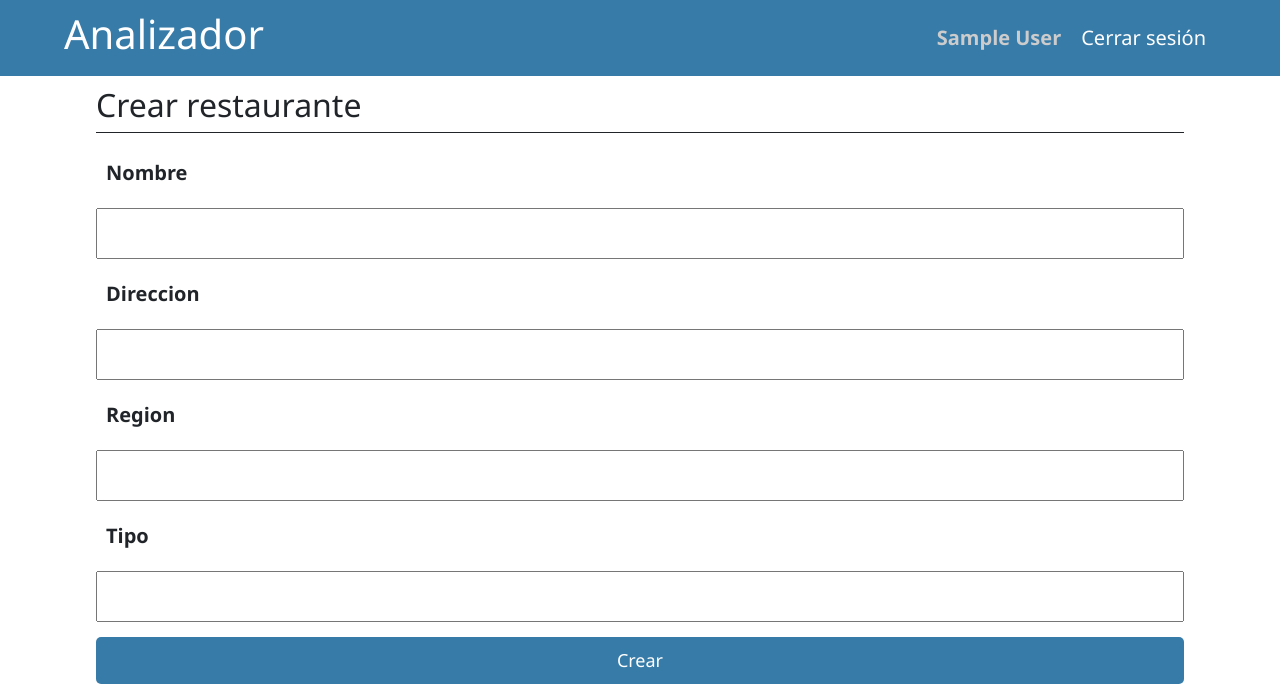
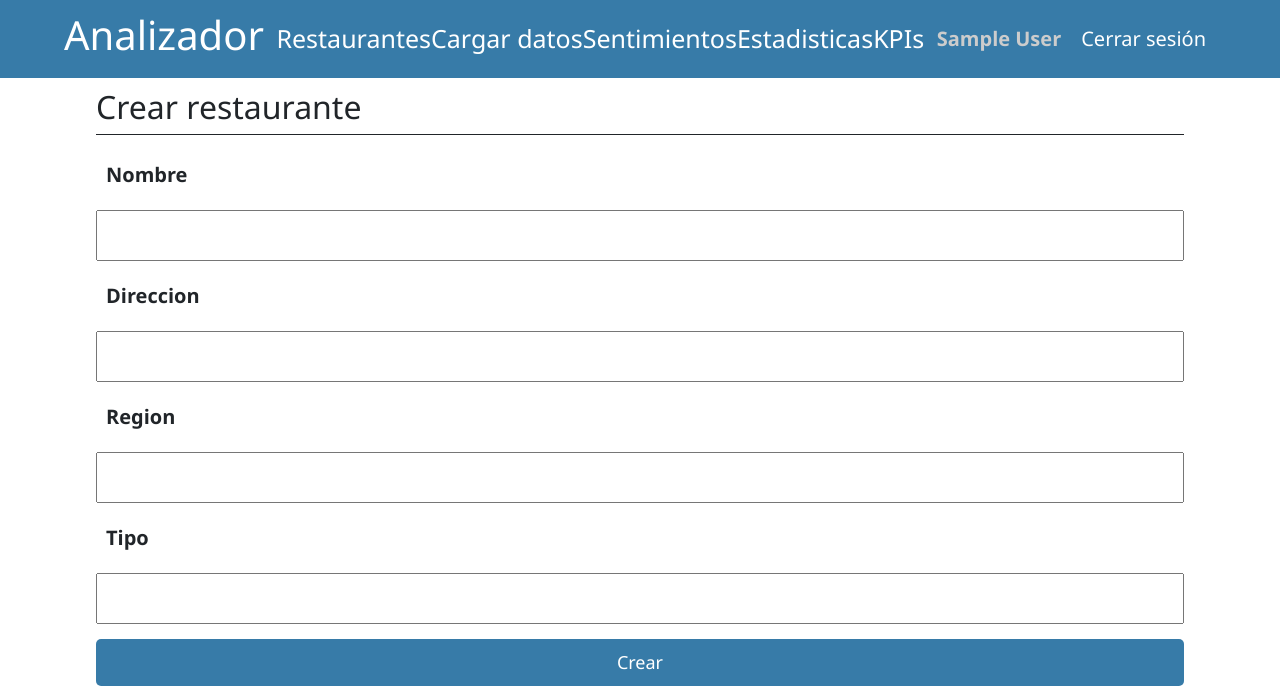
Before and after one commit to OwenLobato/Analizador_de_sentimientos, a Flask app: page /restaurants/create in a window 1280 px wide. Shown: the top 695 px of the page. Run offline with Flask 2, Linux system fonts and the light colour scheme; the visitor is signed in with stand-in values (Sample User, id 1).

Commit message:
Add menu options

```diff
--- a/app/static/css/styles.css
+++ b/app/static/css/styles.css
@@ -27,6 +27,9 @@ body{
     text-decoration: none;
     color: white;
 }
+.nav a:hover{
+    color: black;
+}
 
 .nav nav{
     display: flex;
@@ -37,11 +40,23 @@ body{
     margin: 0 10px;
 }
 
-.nav nav span{
+.nav nav span a{
     margin: 0 10px 0 0;
     color: #ccc;
     text-transform: capitalize;
     font-weight: 600;
+}
+
+.menu{
+    display: flex;
+    align-items: center;
+    justify-content: space-between;
+    min-width: 50%;
+    padding: 10px 0;
+}
+.menu a{
+    font-size: 25px;
+    text-decoration: solid;
 }
 
 /* ---------------- CONTENT ---------------- */
--- a/app/templates/base.html
+++ b/app/templates/base.html
@@ -19,9 +19,18 @@
             <div>
                 <a href="{{ url_for('index') }}"><h1>Analizador</h1></a>
             </div>
+            {% if g.user %}
+                <div class="menu">
+                    <a href="">Restaurantes</a>
+                    <a href="">Cargar datos</a>
+                    <a href="">Sentimientos</a>
+                    <a href="">Estadisticas</a>
+                    <a href="">KPIs</a>
+                </div>
+            {% endif %}
             <nav>
                 {% if g.user %}
-                    <span>{{ g.user.name }}</span>
+                    <span><a href="{{ url_for('index') }}">{{ g.user.name }}</a></span>
                     <a href="{{ url_for('auth.logout') }}">Cerrar sesión</a>
                 {% else %}
                 <a href="{{ url_for('auth.register') }}">Registrarse</a>
```
